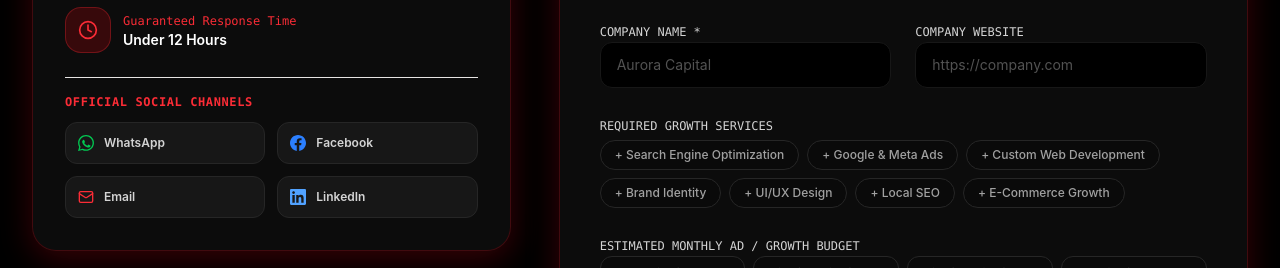
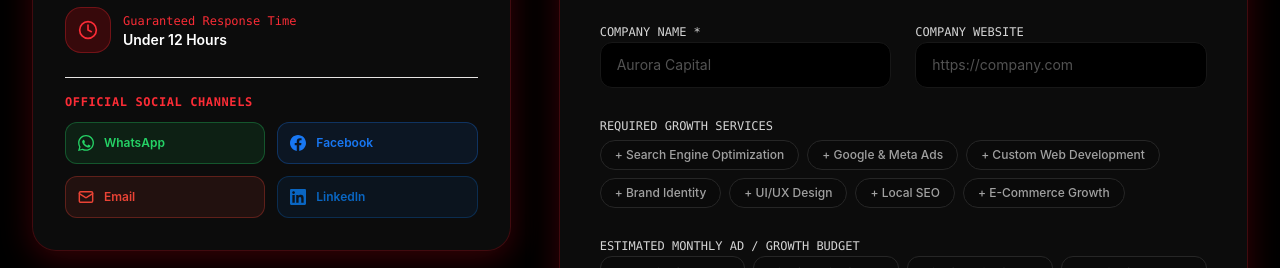
Before and after one commit to mythilijaikumar2-crypto/new-web-site-, a React (Vite) app: page /contact in a window 1280 px wide. Shown: the part 760-1028 px from the top of the page. Built offline with nearby package versions, Linux system fonts and the light colour scheme.

Commit message:
Apply authentic original brand colors to WhatsApp, Facebook, Email, and LinkedIn icons

```diff
--- a/src/components/Footer.tsx
+++ b/src/components/Footer.tsx
@@ -97,11 +97,7 @@ export const Footer: React.FC = () => {
                 rel="noopener noreferrer"
                 aria-label="WhatsApp"
                 title="WhatsApp"
-                className={`p-2.5 rounded-xl border transition-all duration-300 hover:scale-110 ${
-                  isDark
-                    ? 'bg-neutral-900 border-neutral-800 text-neutral-300 hover:text-green-400 hover:border-green-500/50'
-                    : 'bg-white border-stone-200 text-stone-700 hover:text-green-600 hover:border-green-500/50 shadow-xs'
-                }`}
+                className="p-2.5 rounded-xl border transition-all duration-300 hover:scale-110 bg-[#25D366]/10 border-[#25D366]/30 text-[#25D366] hover:bg-[#25D366] hover:text-white shadow-xs"
               >
                 <WhatsAppIcon className="w-4 h-4" />
               </a>
@@ -112,11 +108,7 @@ export const Footer: React.FC = () => {
                 rel="noopener noreferrer"
                 aria-label="Facebook"
                 title="Facebook"
-                className={`p-2.5 rounded-xl border transition-all duration-300 hover:scale-110 ${
-                  isDark
-                    ? 'bg-neutral-900 border-neutral-800 text-neutral-300 hover:text-blue-400 hover:border-blue-500/50'
-                    : 'bg-white border-stone-200 text-stone-700 hover:text-blue-600 hover:border-blue-500/50 shadow-xs'
-                }`}
+                className="p-2.5 rounded-xl border transition-all duration-300 hover:scale-110 bg-[#1877F2]/10 border-[#1877F2]/30 text-[#1877F2] hover:bg-[#1877F2] hover:text-white shadow-xs"
               >
                 <FacebookIcon className="w-4 h-4" />
               </a>
@@ -125,11 +117,7 @@ export const Footer: React.FC = () => {
                 href="mailto:contact@nexusagency.com"
                 aria-label="Email"
                 title="Email"
-                className={`p-2.5 rounded-xl border transition-all duration-300 hover:scale-110 ${
-                  isDark
-                    ? 'bg-neutral-900 border-neutral-800 text-neutral-300 hover:text-red-400 hover:border-red-500/50'
-                    : 'bg-white border-stone-200 text-stone-700 hover:text-red-600 hover:border-red-500/50 shadow-xs'
-                }`}
+                className="p-2.5 rounded-xl border transition-all duration-300 hover:scale-110 bg-[#EA4335]/10 border-[#EA4335]/30 text-[#EA4335] hover:bg-[#EA4335] hover:text-white shadow-xs"
               >
                 <Mail className="w-4 h-4" />
               </a>
@@ -140,11 +128,7 @@ export const Footer: React.FC = () => {
                 rel="noopener noreferrer"
                 aria-label="LinkedIn"
                 title="LinkedIn"
-                className={`p-2.5 rounded-xl border transition-all duration-300 hover:scale-110 ${
-                  isDark
-                    ? 'bg-neutral-900 border-neutral-800 text-neutral-300 hover:text-blue-400 hover:border-blue-500/50'
-                    : 'bg-white border-stone-200 text-stone-700 hover:text-blue-600 hover:border-blue-500/50 shadow-xs'
-                }`}
+                className="p-2.5 rounded-xl border transition-all duration-300 hover:scale-110 bg-[#0A66C2]/10 border-[#0A66C2]/30 text-[#0A66C2] hover:bg-[#0A66C2] hover:text-white shadow-xs"
               >
                 <LinkedinIcon className="w-4 h-4" />
               </a>
--- a/src/pages/Contact.tsx
+++ b/src/pages/Contact.tsx
@@ -209,54 +209,38 @@ export const Contact: React.FC = () => {
                     href="https://wa.me/"
                     target="_blank"
                     rel="noopener noreferrer"
-                    className={`flex items-center gap-2.5 p-3 rounded-xl border transition-all hover:scale-[1.02] ${
-                      isDark
-                        ? 'bg-neutral-900 border-neutral-800 text-neutral-300 hover:text-green-400 hover:border-green-500/50'
-                        : 'bg-stone-50 border-stone-200 text-stone-700 hover:text-green-600 hover:border-green-500/50'
-                    }`}
+                    className="flex items-center gap-2.5 p-3 rounded-xl border transition-all hover:scale-[1.02] bg-[#25D366]/10 border-[#25D366]/30 text-[#25D366] hover:bg-[#25D366] hover:text-white font-semibold"
                   >
-                    <WhatsAppIcon className="w-4 h-4 text-green-500" />
-                    <span className="font-semibold">WhatsApp</span>
+                    <WhatsAppIcon className="w-4 h-4 fill-current" />
+                    <span>WhatsApp</span>
                   </a>
 
                   <a
                     href="https://facebook.com/"
                     target="_blank"
                     rel="noopener noreferrer"
-                    className={`flex items-center gap-2.5 p-3 rounded-xl border transition-all hover:scale-[1.02] ${
-                      isDark
-                        ? 'bg-neutral-900 border-neutral-800 text-neutral-300 hover:text-blue-400 hover:border-blue-500/50'
-                        : 'bg-stone-50 border-stone-200 text-stone-700 hover:text-blue-600 hover:border-blue-500/50'
-                    }`}
+                    className="flex items-center gap-2.5 p-3 rounded-xl border transition-all hover:scale-[1.02] bg-[#1877F2]/10 border-[#1877F2]/30 text-[#1877F2] hover:bg-[#1877F2] hover:text-white font-semibold"
                   >
-                    <FacebookIcon className="w-4 h-4 text-blue-500" />
-                    <span className="font-semibold">Facebook</span>
+                    <FacebookIcon className="w-4 h-4 fill-current" />
+                    <span>Facebook</span>
                   </a>
 
                   <a
                     href="mailto:contact@nexusagency.com"
-                    className={`flex items-center gap-2.5 p-3 rounded-xl border transition-all hover:scale-[1.02] ${
-                      isDark
-                        ? 'bg-neutral-900 border-neutral-800 text-neutral-300 hover:text-red-400 hover:border-red-500/50'
-                        : 'bg-stone-50 border-stone-200 text-stone-700 hover:text-red-600 hover:border-red-500/50'
-                    }`}
+                    className="flex items-center gap-2.5 p-3 rounded-xl border transition-all hover:scale-[1.02] bg-[#EA4335]/10 border-[#EA4335]/30 text-[#EA4335] hover:bg-[#EA4335] hover:text-white font-semibold"
                   >
-                    <Mail className="w-4 h-4 text-red-500" />
-                    <span className="font-semibold">Email</span>
+                    <Mail className="w-4 h-4 stroke-[2.2]" />
+                    <span>Email</span>
                   </a>
 
                   <a
                     href="https://linkedin.com/"
                     target="_blank"
                     rel="noopener noreferrer"
-                    className={`flex items-center gap-2.5 p-3 rounded-xl border transition-all hover:scale-[1.02] ${
-                      isDark
-                        ? 'bg-neutral-900 border-neutral-800 text-neutral-300 hover:text-blue-400 hover:border-blue-500/50'
-                        : 'bg-stone-50 border-stone-200 text-stone-700 hover:text-blue-600 hover:border-blue-500/50'
-                    }`}
+                    className="flex items-center gap-2.5 p-3 rounded-xl border transition-all hover:scale-[1.02] bg-[#0A66C2]/10 border-[#0A66C2]/30 text-[#0A66C2] hover:bg-[#0A66C2] hover:text-white font-semibold"
                   >
-                    <LinkedinIcon className="w-4 h-4 text-blue-400" />
-                    <span className="font-semibold">LinkedIn</span>
+                    <LinkedinIcon className="w-4 h-4 fill-current" />
+                    <span>LinkedIn</span>
                   </a>
                 </div>
               </div>
```
